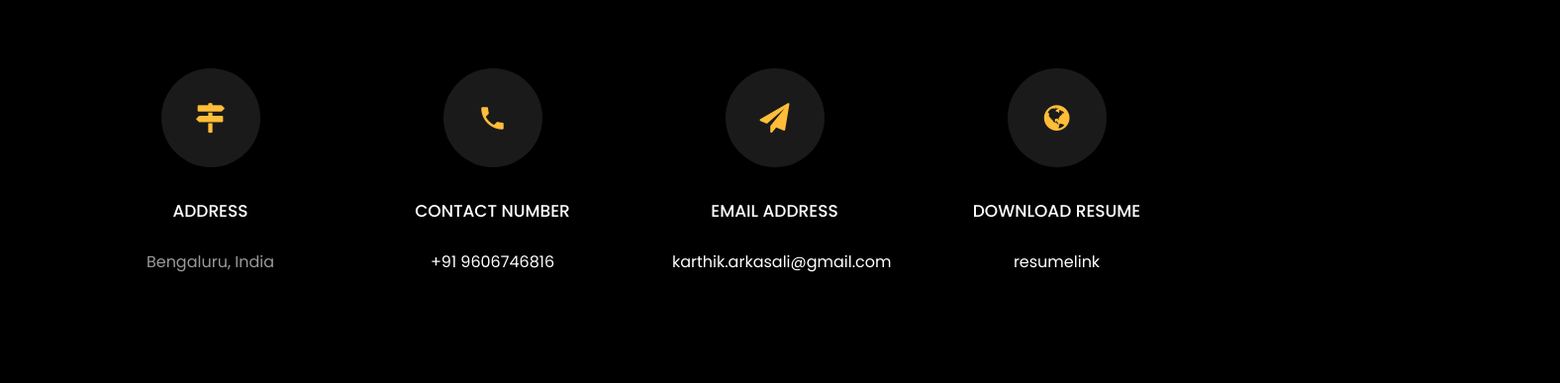
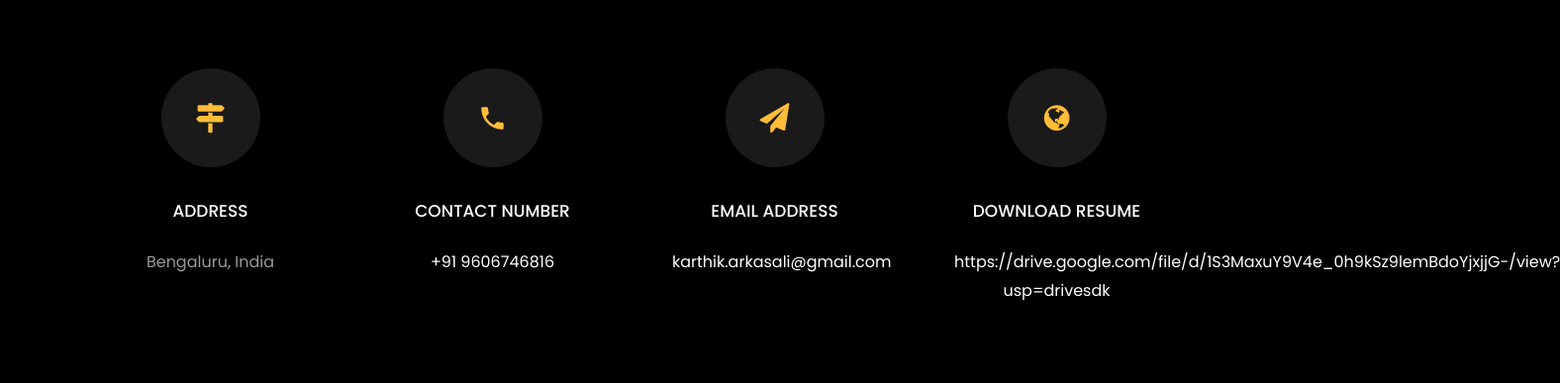
Before and after one commit to KarthikSArkasali/karthik.github.io, a plain HTML site: page index.html in a window 1280 px wide. Shown: the part 4631-5018 px from the top of the page at 99% size, 1576 px wide, since content can reach past the window. Drawn offline with Linux system fonts and the light colour scheme; animation ran at ten frames a second; files whose address does not match are found by name.

Commit message:
Update index.html

```diff
--- a/index.html
+++ b/index.html
@@ -464,7 +464,7 @@
           			<span class="icon-globe"></span>
           		</div>
           		<h3 class="mb-4">Download Resume</h3>
-	            <p><a href="#">resumelink</a></p>
+	            <p><a href="#">https://drive.google.com/file/d/1S3MaxuY9V4e_0h9kSz9lemBdoYjxjjG-/view?usp=drivesdk</a></p>
 	          </div>
           </div>
 
```
